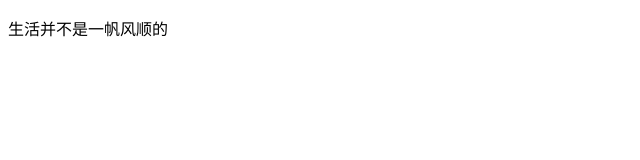
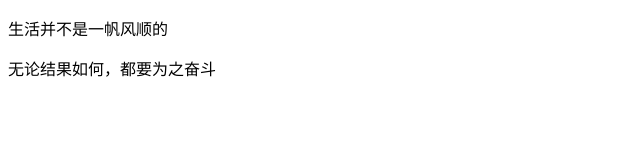
Before and after one commit to onlyjiangli/1921, a plain HTML site: page index.html in a window 1280 px wide. Shown: the whole page, without its empty margins (0-640 px from the left). Drawn offline with Linux system fonts and the light colour scheme.

Commit message:
第二次提交

```diff
--- a/index.html
+++ b/index.html
@@ -8,5 +8,6 @@
 </head>
 <body>
     <p>生活并不是一帆风顺的</p>
+    <p>无论结果如何，都要为之奋斗</p>
 </body>
 </html>
```
